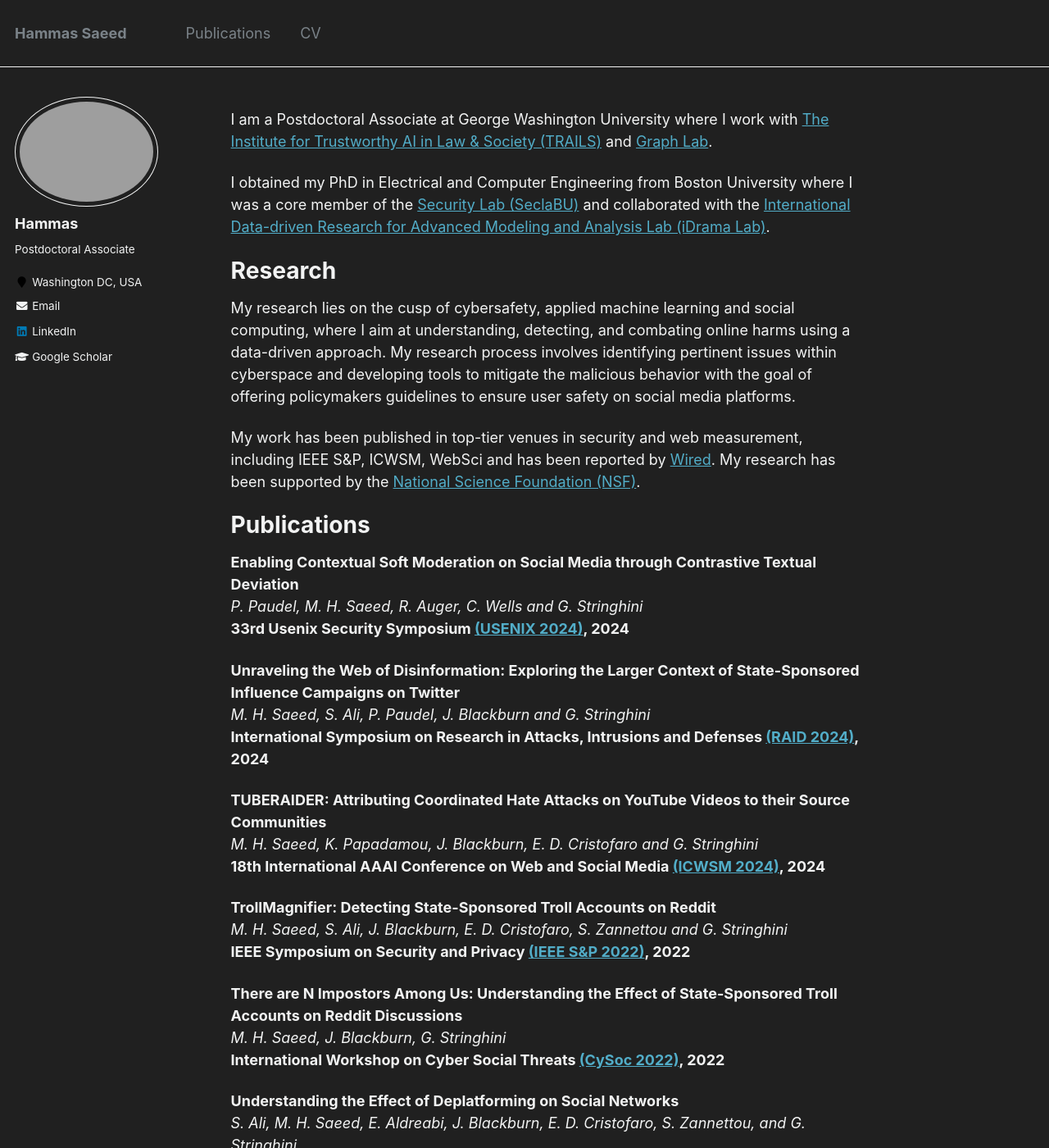
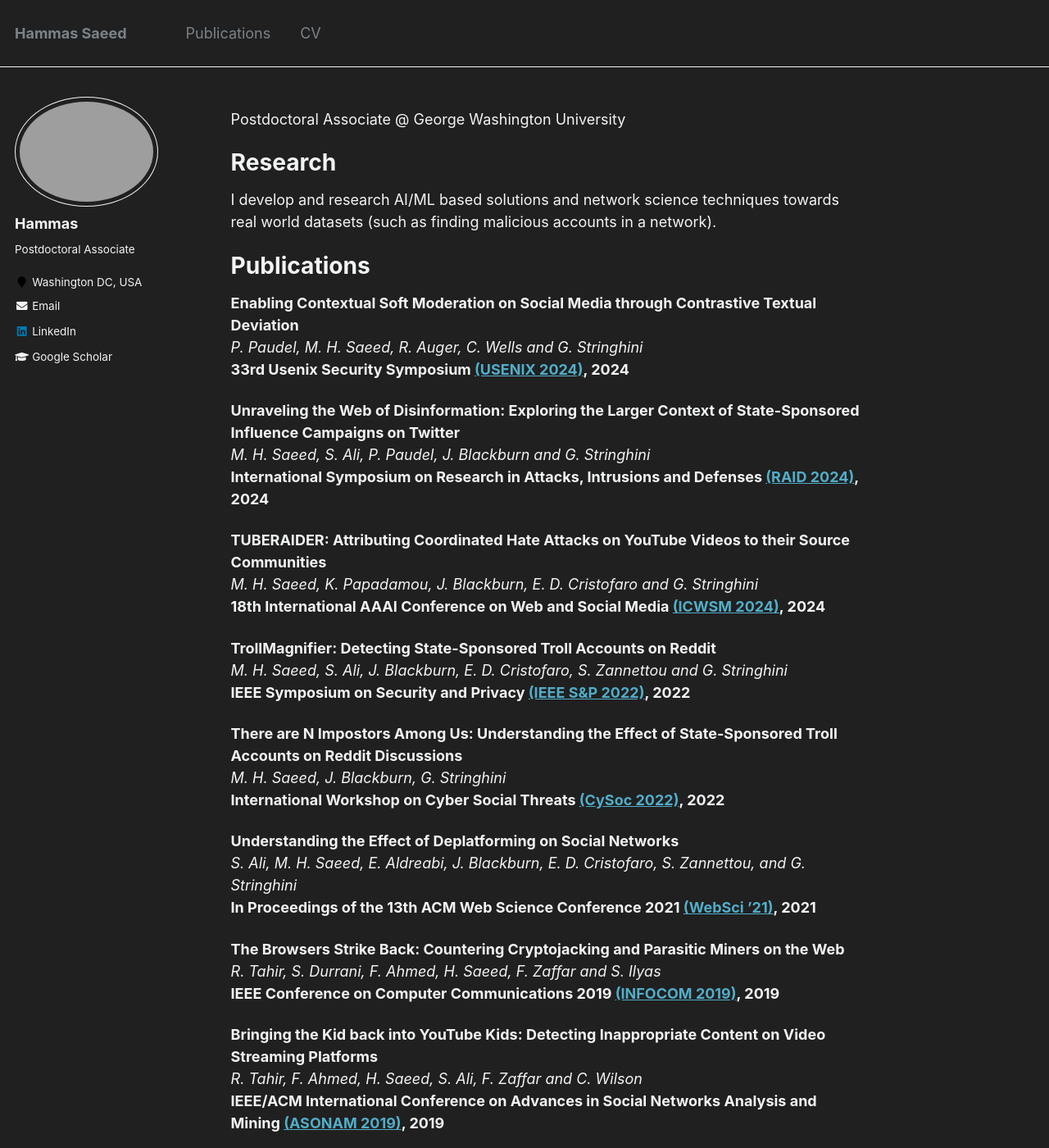
Before and after one commit to mhammas/mhammas.github.io, a Jekyll site: the page built from _pages/about.md, in a window 1280 px wide and 1400 px high. Shown: the whole window at 82% size. Built offline with Jekyll 4.4.1, drawn with Linux system fonts in a browser that asks for light colours; some of the changed text lies outside the part shown.

Commit message:
Update about.md

```diff
--- a/_pages/about.md
+++ b/_pages/about.md
@@ -8,18 +8,12 @@ redirect_from:
   - /about.html
 ---
 
-I am a Postdoctoral Associate at George Washington University where I work with [The Institute for Trustworthy AI in Law & Society (TRAILS)](https://trails.gwu.edu/) and [Graph Lab](https://www2.seas.gwu.edu/~howie/index.html).
-
-
-I obtained my PhD in Electrical and Computer Engineering from Boston University where I was a core member of the [Security Lab (SeclaBU)](https://seclab.bu.edu/) and collaborated with the [International Data-driven Research for Advanced Modeling and Analysis Lab (iDrama Lab)](https://idrama.science/).
+Postdoctoral Associate @ George Washington University
 
 Research
 ======
 
-My research lies on the cusp of cybersafety, applied machine learning and social computing, where I aim at understanding, detecting, and combating online harms using a data-driven approach.
-My research process involves identifying pertinent issues within cyberspace and developing tools to mitigate the malicious behavior with the goal of offering policymakers guidelines to ensure user safety on social media platforms.
-
-My work has been published in top-tier venues in security and web measurement, including IEEE S&P, ICWSM, WebSci and has been reported by [Wired](https://www.wired.com/story/researchers-reddit-state-trolls/). My research has been supported by the [National Science Foundation (NSF)](https://www.nsf.gov/).
+I develop and research AI/ML based solutions and network science techniques towards real world datasets (such as finding malicious accounts in a network).
 
 Publications {#publications}
 ======
```
Also changed, not shown: other parts of _pages/about.md (+6 -2 lines).
